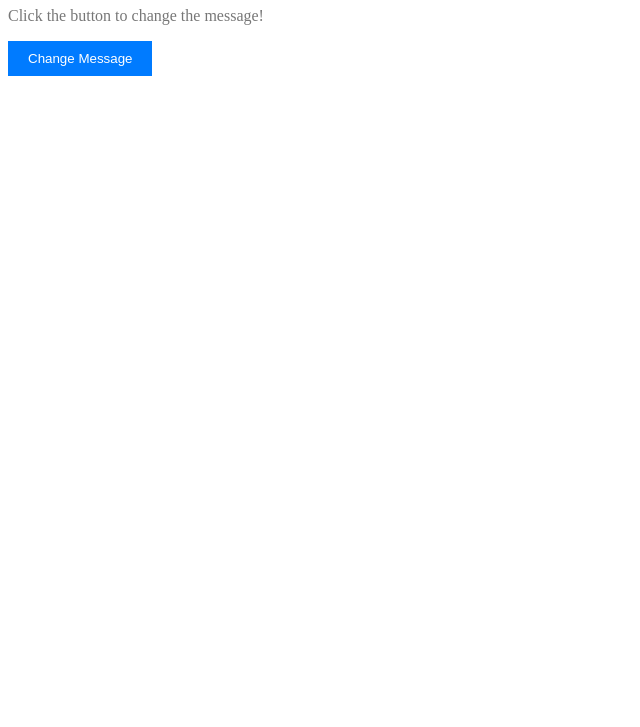
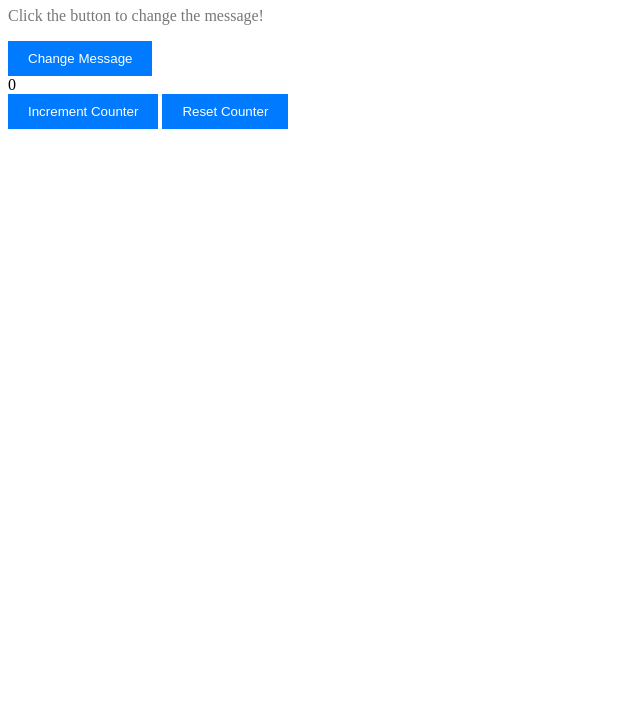
Before and after one commit to James-S-Wood/mywebapplicatrion, a plain HTML site: page index.html in a window 1280 px wide. Shown: the part 73-800 px from the top of the page, without its empty margins (0-640 px from the left). Drawn offline with Linux system fonts and the light colour scheme.

Commit message:
added a new <div> element with the id "counter" and two buttons: "Increment Counter" and "Reset Counter".

```diff
--- a/index.html
+++ b/index.html
@@ -8,6 +8,9 @@
 <h1>Welcome to My Web Application</h1>
 <p id="message">Click the button to change the message!</p>
 <button id="changeBtn">Change Message</button>
+<div id="counter">0</div>
+<button id="incrementBtn">Increment Counter</button>
+<button id="resetBtn">Reset Counter</button>
 <script src="script.js"></script>
 </body>
 </html>
```
